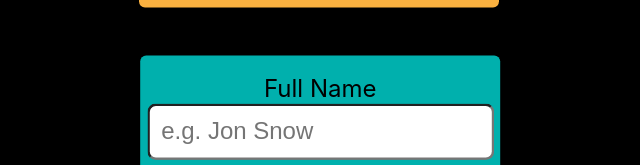
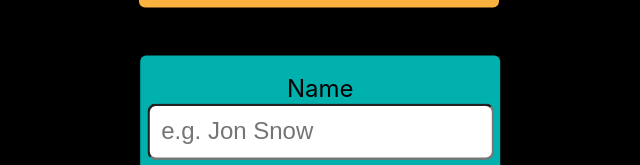
Before and after one commit to WebAhead12/Tic-Tac-Toe, a React (Create React App) app: page /users/register in a window 1280 px wide. Shown: the part 226-391 px from the top of the page, without its empty margins (321-961 px from the left). Built offline with nearby package versions, Linux system fonts and the light colour scheme.

Commit message:
changed full name to name

```diff
--- a/src/Components/Register/register.jsx
+++ b/src/Components/Register/register.jsx
@@ -57,7 +57,7 @@ function RegisterPage() {
         <form onSubmit={onSubmit}>
           <br />
           <label className="nameTitle" htmlFor="fullName">
-            Full Name
+            Name
           </label>
           <br />
           <input
```
